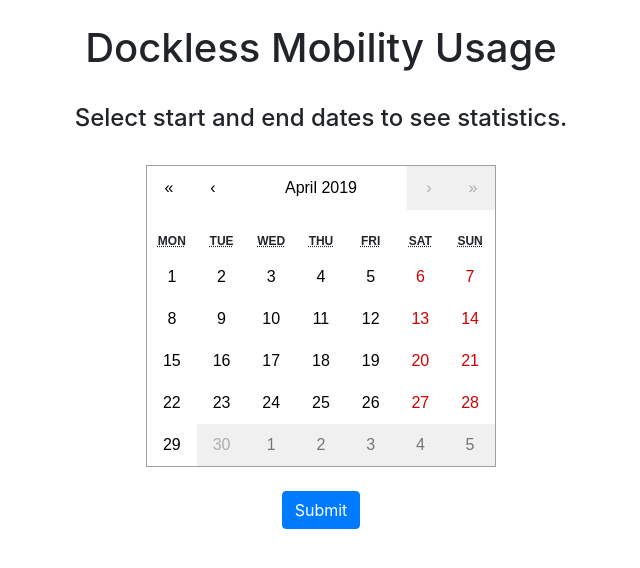
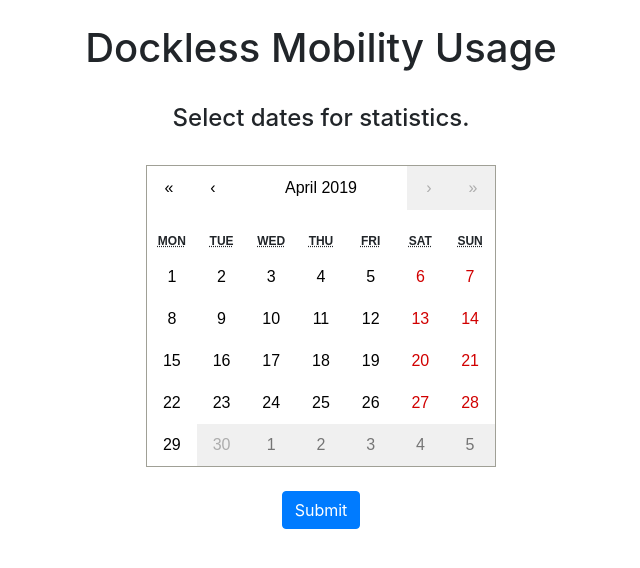
Before and after one commit to tcwcodes/coa-dev-challenges, a React (Create React App) app: page / in a window 1280 px wide. Shown: the top 568 px of the page, without its empty margins (319-959 px from the left). Built offline with nearby package versions, Linux system fonts and the light colour scheme.

Commit message:
updated header

```diff
--- a/src/App.js
+++ b/src/App.js
@@ -189,7 +189,7 @@ class App extends Component {
       statsPanelDisplay =
       <div>
         <h4>
-          Select start and end dates to see statistics.
+          Select dates for statistics.
         </h4>
         <br></br>
       </div>
```
